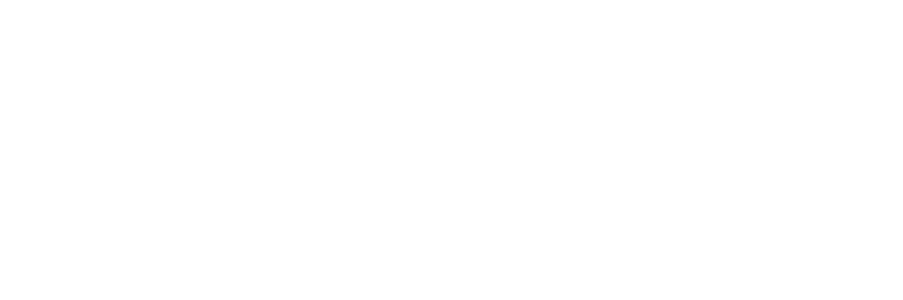
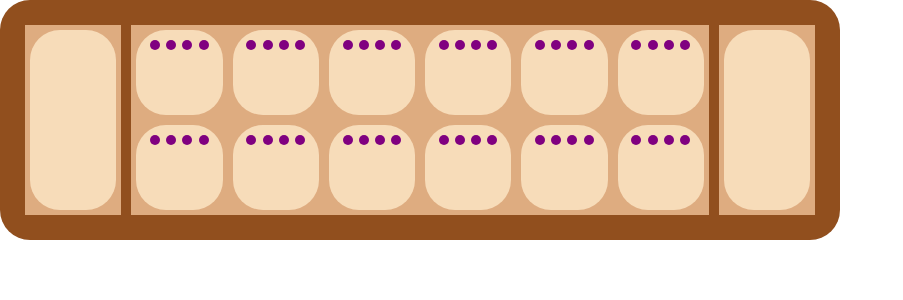
Before and after one commit to papaB3A/simbaz-mancala-solution, a React (Create React App) app in the folder my-app/: page / in a window 1280 px wide. Shown: the top 300 px of the page, without its empty margins (0-903 px from the left). Built offline with nearby package versions, Linux system fonts and the light colour scheme.

Commit message:
Modified GameBoard, Mancala & Pit Components

```diff
--- a/my-app/src/App.css
+++ b/my-app/src/App.css
@@ -1,4 +1,4 @@
-.App {
+/* .App {
   text-align: center;
 }
 
@@ -35,4 +35,87 @@
   to {
     transform: rotate(360deg);
   }
+} */
+
+.papazBoard {
+  background-color: #914F1E;
+  height: 200px;
+  width: 800px;
+  display: flex;
+  padding: 20px;
+  border-radius: 30px;
 }
+
+.section {
+  background-color: #DEAC80;
+  margin: 5px;
+}
+
+.sideSection {
+  flex-grow: 1;
+  display: flex;
+}
+
+.midSection {
+  flex-grow: 6;
+  display: flex;
+  flex-direction: column;
+}
+
+.midRow {
+  flex-grow: 1;
+  display: flex;
+}
+
+/* .pot {
+  background-color: #F7DCB9;
+  flex-grow: 1;
+  margin: 5px;
+  border-radius: 30px;
+  position: relative;
+  display: flex;
+  align-items: center;
+  justify-content: center;
+} */
+
+.pot {
+  background-color: #F7DCB9;
+  flex-grow: 1;
+  margin: 5px;
+  border-radius: 30px;
+  position: relative;
+  display: flex;
+  align-items: center;
+  justify-content: center;
+  transition: background-color 0.3s ease;
+}
+
+.midSection .topPot, .midSection .btmPot {
+  cursor: pointer;
+}
+
+.beadContainer {
+  position: absolute;
+  height: 80%;
+  width: 80%;
+  display: flex;
+  flex-wrap: wrap;
+  justify-content: space-evenly;
+}
+
+.bead {
+  height: 10px;
+  width: 10px;
+  background-color: purple;
+  margin: 1px;
+  border-radius: 1000px;
+}
+
+/* New changes to .pot */
+.pot.highlighted {
+  background-color: #FEF3E2;
+}
+
+.pot.target {
+  background-color: #399918;
+}
--- a/my-app/src/components/GameBoard.js
+++ b/my-app/src/components/GameBoard.js
@@ -1,6 +1,115 @@
-import Mancala from "./Mancala.js";
-import Pit from "./Pit.js";
+import React, { useState, useEffect } from "react";
+import Pit from "./Pit"; //Pit component for each pot
+import Mancala from "./Mancala";//Mncala component for each mancala
 
-function GameBoard(){}
+function GameBoard() {
+  //State
+  const [currentPlayer, setCurrentPlayer] = useState("btmPlayer");//keeps track of which player’s turn it is...initialized to btmPlayer
+  const [allPotsOrdered, setAllPotsOrdered] = useState([]);//store all the potz and mancala...ordered
+  const [highlightedPot, setHighlightedPot] = useState(null);//keeps track of current highlighted pot on hover
+  const [targetPot, setTargetPot] = useState(null);//keeps track of the target pot...beads will be distributed to it
+
+  //this hook generates the pots when the component mounts
+  useEffect(() => {
+    const pots = generatePots();
+    setAllPotsOrdered(pots);
+  }, []);//Empty dependency array...runs only once when the component mounts
+
+  //generates all the pots and mancala with 4 beads
+  const generatePots = () => {
+    let pots = [];
+
+    //6 pots for the top player (top row)
+    for (let i = 1; i <= 6; i++) {
+      pots.push({ id: `topPot${i}`, type: "topPot", beads: 4 });
+    }
+    //mancala for the top player
+    pots.push({ id: "mancala2", type: "mancala", beads: 0 });
+    for (let i = 6; i >= 1; i--) {
+      pots.push({ id: `btmPot${i}`, type: "btmPot", beads: 4 });
+    }
+    //mancala for the btm player
+    pots.push({ id: "mancala1", type: "mancala", beads: 0 });
+    return pots;//Returns the array of pots and mancalaz
+  };
+
+  //returns the id of the target pot
+  const getAnticlockwisePot = (currentPotId) => {
+    const index = allPotsOrdered.findIndex(pot => pot.id === currentPotId);
+    if (index === -1) return null;
+
+    let steps = 0;
+    let anticlockwiseIndex = index;
+
+    while (steps < 4) {
+      anticlockwiseIndex = (anticlockwiseIndex + 1) % allPotsOrdered.length;
+      const pot = allPotsOrdered[anticlockwiseIndex];
+      if (currentPlayer === "btmPlayer" && pot.id !== "mancala1") {
+        steps++;
+      } else if (currentPlayer === "topPlayer" && pot.id !== "mancala2") {
+        steps++;
+      }
+    }
+    return allPotsOrdered[anticlockwiseIndex].id;
+  };
+
+  //highlights the current pot with a white bckgrd color and determines the target pot
+  const handleMouseOver = (potId) => {
+    setHighlightedPot(potId);
+    const targetId = getAnticlockwisePot(potId);
+    setTargetPot(targetId);
+  };
+
+  //resets the highlighted pot and target pot
+  const handleMouseOut = () => {
+    setHighlightedPot(null);
+    setTargetPot(null);
+  };
+
+  const switchPlayer = () => {
+    setCurrentPlayer(prev => (prev === "btmPlayer" ? "topPlayer" : "btmPlayer"));
+  };
+
+  return (
+    <div className="papazBoard">
+      <div id="sideSection1" className="section sideSection">
+        <Mancala id="mancala1" beads={0} />
+      </div>
+      <div className="section midSection">
+        <div className="midRow topRow">
+          {[...Array(6)].map((_, i) => (
+            <Pit
+              key={`topPot${i + 1}`}
+              id={`topPot${i + 1}`}
+              player="topPlayer"
+              beads={4}
+              isHighlighted={highlightedPot === `topPot${i + 1}`}
+              isTarget={targetPot === `topPot${i + 1}`}
+              onMouseOver={() => handleMouseOver(`topPot${i + 1}`)}
+              onMouseOut={handleMouseOut}
+            />
+          ))}
+        </div>
+        <div className="midRow btmRow">
+          {[...Array(6)].map((_, i) => (
+            <Pit
+              key={`btmPot${i + 1}`}
+              id={`btmPot${i + 1}`}
+              player="btmPlayer"
+              beads={4}
+              isHighlighted={highlightedPot === `btmPot${i + 1}`}
+              isTarget={targetPot === `btmPot${i + 1}`}
+              onMouseOver={() => handleMouseOver(`btmPot${i + 1}`)}
+              onMouseOut={handleMouseOut}
+            />
+          ))}
+        </div>
+      </div>
+      <div id="sideSection3" className="section sideSection">
+        <Mancala id="mancala2" beads={0} />
+      </div>
+    </div>
+  );
+}
 
 export default GameBoard;
--- a/my-app/src/components/Mancala.js
+++ b/my-app/src/components/Mancala.js
@@ -1,3 +1,32 @@
-function Mancala(){}
+// import React from "react";
+
+// function Mancala({ id, beads }) {
+//   return (
+//     <div id={id} className="pot mancala">
+//       <div className="beadContainer">
+//         {[...Array(beads)].map((_, i) => (
+//           <div key={i} className="bead" />
+//         ))}
+//       </div>
+//     </div>
+//   );
+// }
+
+// export default Mancala;
+
+import React from "react";
+
+//Displays a Mancala pot
+function Mancala({ id, beads }) {
+  return (
+    <div id={id} className="pot mancala">
+      <div className="beadContainer">
+        {[...Array(beads)].map((_, i) => (
+          <div key={`${id}Bead${i + 1}`} className="bead"></div>
+        ))}
+      </div>
+    </div>
+  );
+}
 
 export default Mancala;
--- a/my-app/src/components/Pit.js
+++ b/my-app/src/components/Pit.js
@@ -1,3 +1,82 @@
-function Pit(){}
+// import React, { useState } from "react";
+
+// function Pit({ id, player, beads, getAnticlockwisePot }) {
+//   const [hovered, setHovered] = useState(false);
+
+//   const handleMouseOver = () => {
+//     setHovered(true);
+//   };
+
+//   const handleMouseOut = () => {
+//     setHovered(false);
+//   };
+
+//   const targetPot = hovered ? getAnticlockwisePot(id) : null;
+
+//   return (
+//     <div
+//       id={id}
+//       className={`pot ${player}`}
+//       onMouseOver={handleMouseOver}
+//       onMouseOut={handleMouseOut}
+//       style={{
+//         backgroundColor: hovered ? "#FEF3E2" : "#F7DCB9",
+//       }}
+//     >
+//       <div className="beadContainer">
+//         {[...Array(beads)].map((_, i) => (
+//           <div key={i} className="bead" />
+//         ))}
+//       </div>
+//       {targetPot && (
+//         <div
+//           className="targetPot"
+//           style={{ backgroundColor: "#399918" }}
+//         ></div>
+//       )}
+//     </div>
+//   );
+// }
+
+// export default Pit;
+
+
+
+// import React from "react";
+
+// function Pit({ id, beads, player, getAnticlockwisePot }) {
+//   return (
+//     <div id={id} className={`pot ${player}`}>
+//       <div className="beadContainer">
+//         {[...Array(beads)].map((_, i) => (
+//           <div key={`${id}Bead${i + 1}`} className="bead"></div>
+//         ))}
+//       </div>
+//     </div>
+//   );
+// }
+
+// export default Pit;
+
+
+import React from "react";
+
+// Pit component represents a single pot or pit in the Mancala game.
+function Pit({ id, beads, onMouseOver, onMouseOut, isHighlighted, isTarget }) {
+  return (
+    <div
+      id={id}
+      className={`pot ${isHighlighted ? "highlighted" : ""} ${isTarget ? "target" : ""}`}
+      onMouseOver={onMouseOver}
+      onMouseOut={onMouseOut}
+    >
+      <div className="beadContainer">
+        {[...Array(beads)].map((_, i) => (
+          <div key={`${id}Bead${i + 1}`} className="bead"></div>
+        ))}
+      </div>
+    </div>
+  );
+}
 
 export default Pit;
```
Also changed, not shown: 1 other file (tests, documents, lock files or other folders).
